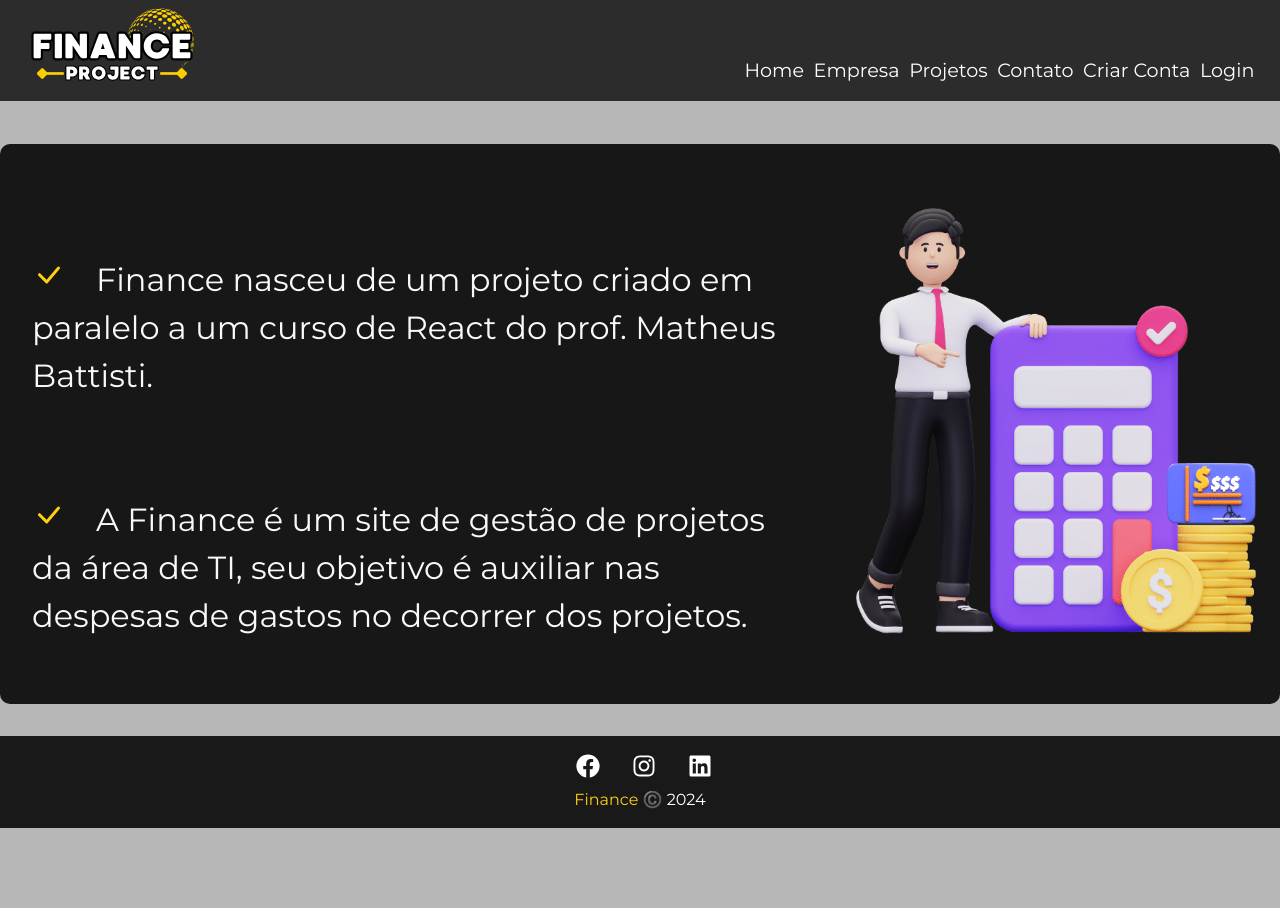
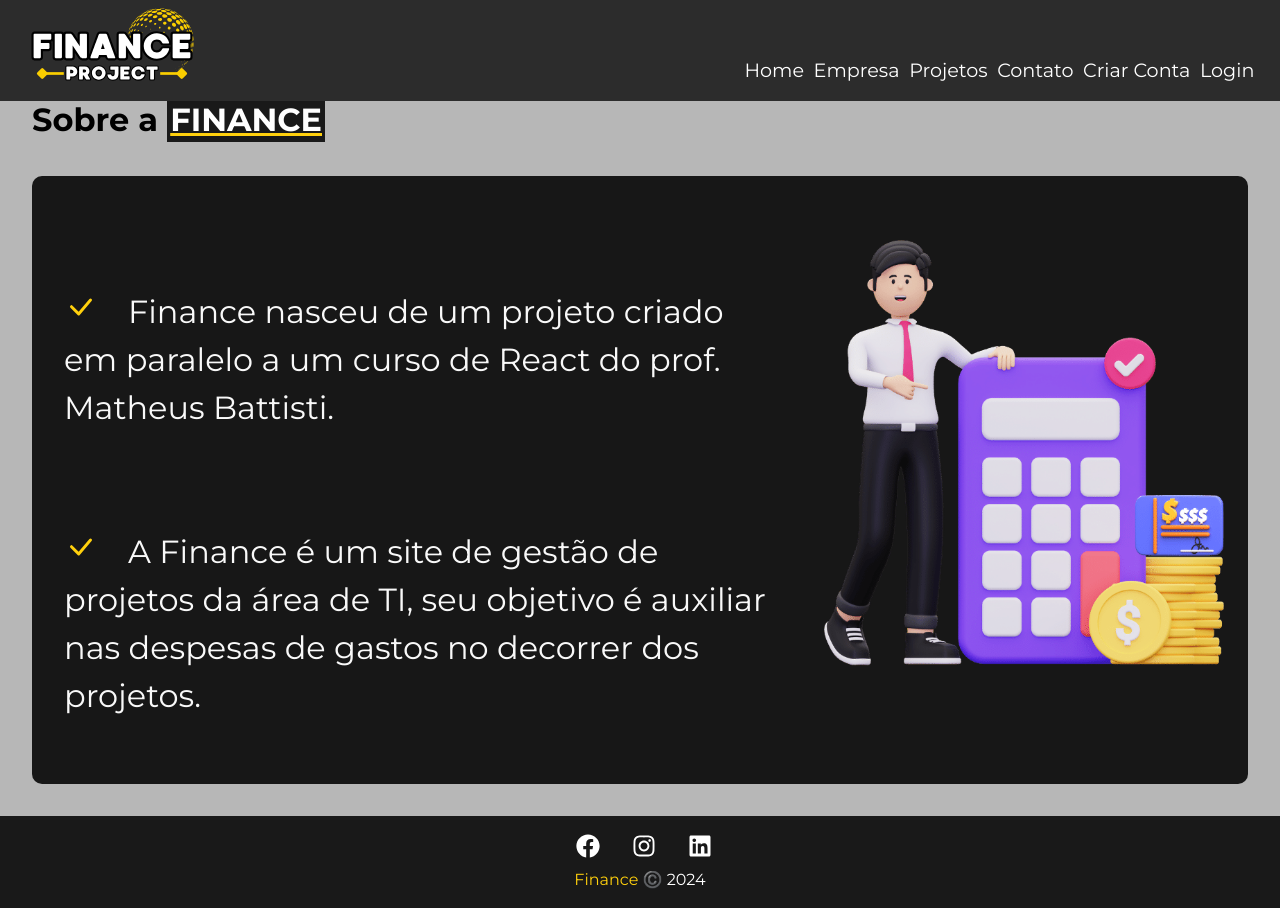
Before and after one commit to GSBarros17/FinanceProject, a React (Vite) app: page /Company in a window 1280 px wide. Before the commit the page ends 864 px from the top, so only its background shows below. Built offline with nearby package versions, Linux system fonts and the light colour scheme.

Commit message:
aplicado o css a pg de company

```diff
--- a/src/pages/Company/Company.module.css
+++ b/src/pages/Company/Company.module.css
@@ -0,0 +1,12 @@
+.companyContainer{
+    margin-top: 6em;
+    margin-bottom: 2em;
+    padding: 0 2em;
+}
+
+.companyContainer h1 span{
+    padding: 0.1em;
+    background-color: #191919;
+    color: #ffffff;
+    text-decoration: underline #FFD00D;
+}
```
